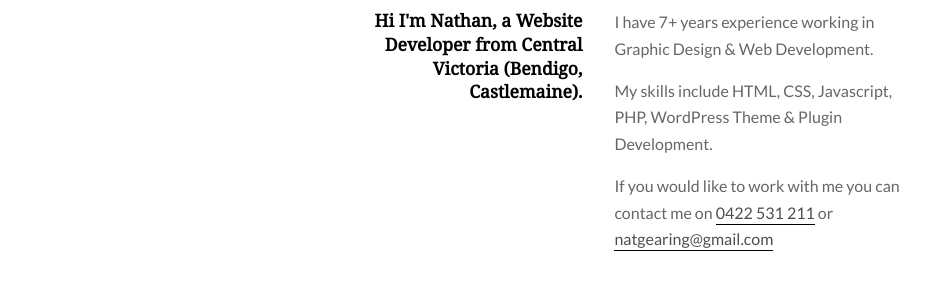
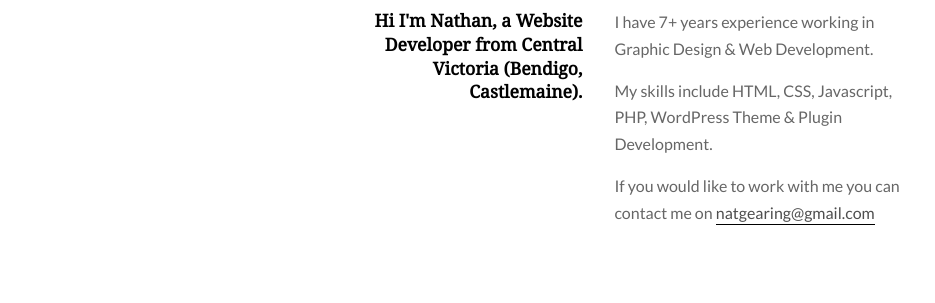
Before and after one commit to ngearing/ngearing.github.io, a website: page index.html in a window 1280 px wide. Shown: the part 274-577 px from the top of the page, without its empty margins (0-935 px from the left). Drawn offline with Linux system fonts and the light colour scheme.

Commit message:
Remove - ph

```diff
--- a/index.html
+++ b/index.html
@@ -30,10 +30,8 @@
         <div class="right">
             <p>I have 7+ years experience working in Graphic Design & Web Development.</p>
             <p>My skills include HTML, CSS, Javascript, PHP, WordPress Theme & Plugin Development.</p>
-            <p>If you would like to work with me you can contact me on
-                <a href="tel:+61422531211">0422 531 211</a> or
-                <a href="mailto:natgearing@gmail.com">natgearing@gmail.com</a>
-            </p>
+            <p>If you would like to work with me you can contact me on <a
+                    href="mailto:natgearing@gmail.com">natgearing@gmail.com</a></p>
         </div>
     </main>
 
```
